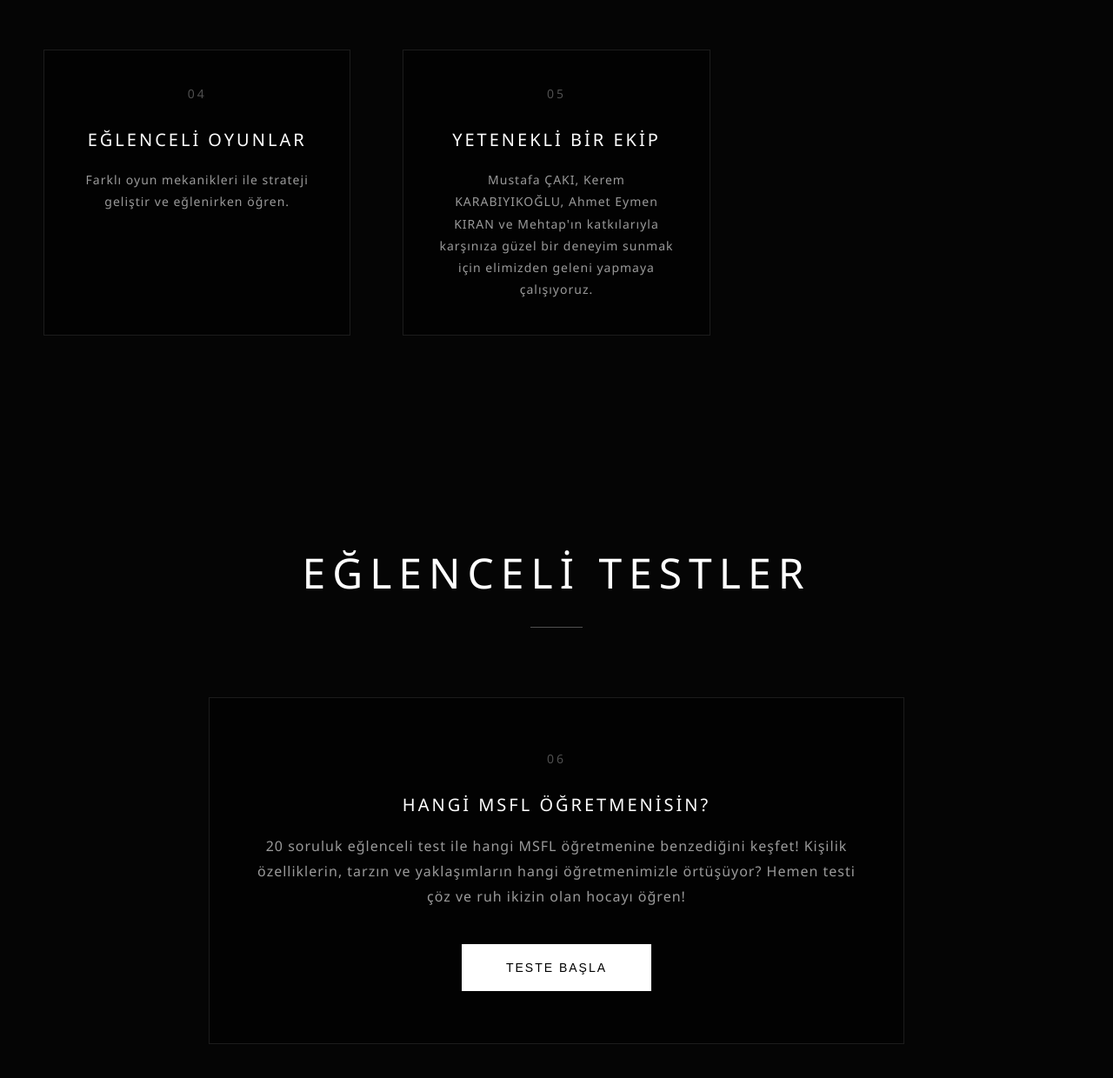
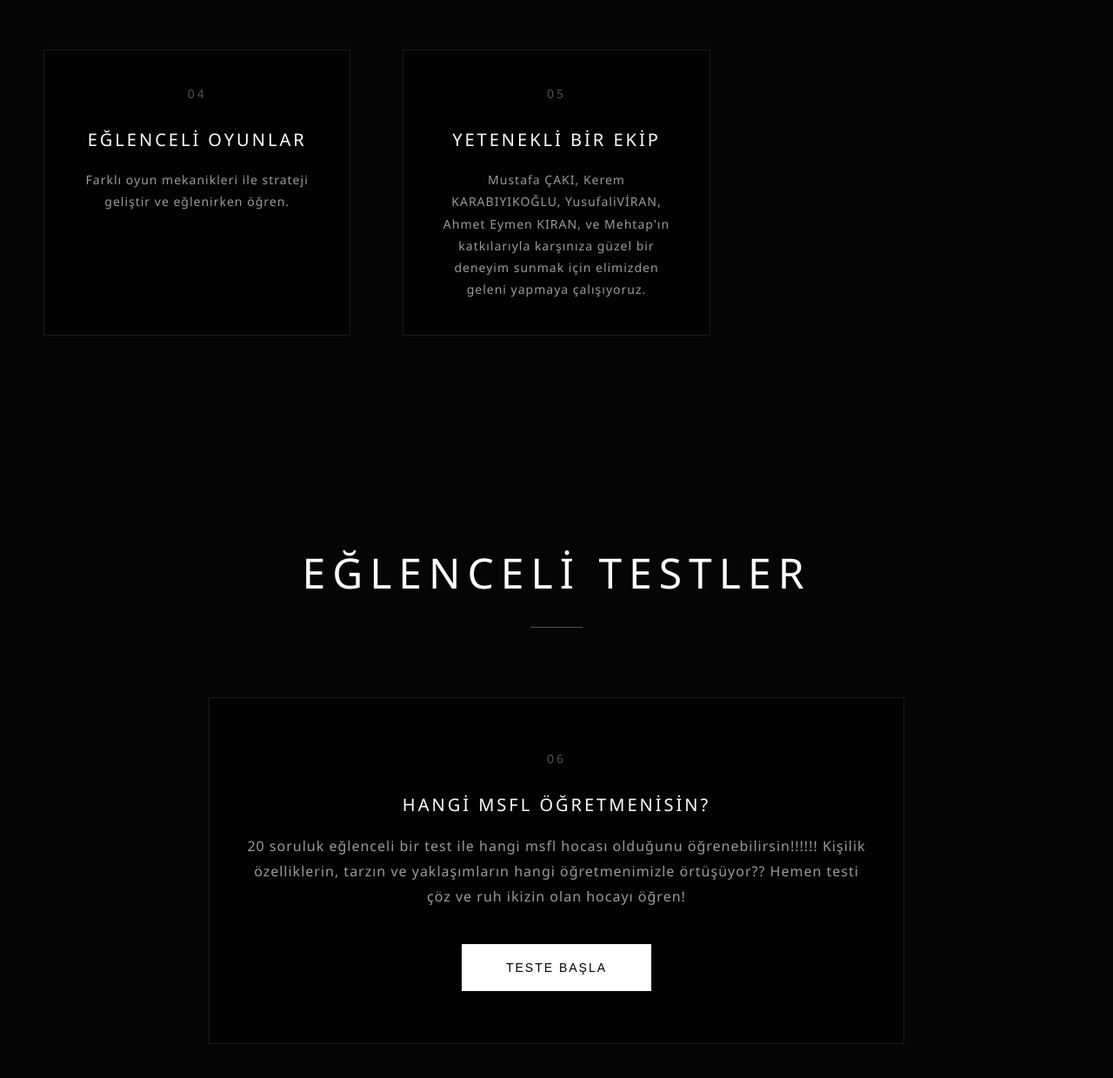
Before and after one commit to mustawtfa/mustafaaffet, a plain HTML site: page index.html in a window 1280 px wide. Shown: the part 2167-3407 px from the top of the page at 87% size. Drawn offline with Linux system fonts and the light colour scheme.

Commit message:
Update index.html

```diff
--- a/index.html
+++ b/index.html
@@ -130,7 +130,7 @@
                 <div class="feature-item">
                     <div class="feature-number">05</div>
                     <div class="feature-title">Yetenekli Bir Ekip</div>
-                    <p class="feature-desc">Mustafa ÇAKI, Kerem KARABIYIKOĞLU, Ahmet Eymen KIRAN ve Mehtap'ın katkılarıyla karşınıza güzel bir deneyim sunmak için elimizden geleni yapmaya çalışıyoruz.</p>
+                    <p class="feature-desc">Mustafa ÇAKI, Kerem KARABIYIKOĞLU, YusufaliVİRAN, Ahmet Eymen KIRAN, ve Mehtap'ın katkılarıyla karşınıza güzel bir deneyim sunmak için elimizden geleni yapmaya çalışıyoruz.</p>
                 </div>
             </div>
         </div>
@@ -145,8 +145,8 @@
                 <div class="feature-number">06</div>
                 <div class="feature-title">Hangi MSFL Öğretmenisin?</div>
                 <p class="feature-desc" style="font-size: 16px; line-height: 1.8; margin-bottom: 40px;">
-                    20 soruluk eğlenceli test ile hangi MSFL öğretmenine benzediğini keşfet!
-                    Kişilik özelliklerin, tarzın ve yaklaşımların hangi öğretmenimizle örtüşüyor?
+                    20 soruluk eğlenceli bir test ile hangi msfl hocası olduğunu öğrenebilirsin!!!!!!
+                    Kişilik özelliklerin, tarzın ve yaklaşımların hangi öğretmenimizle örtüşüyor??
                     Hemen testi çöz ve ruh ikizin olan hocayı öğren!
                 </p>
                 <button class="btn-primary" onclick="window.location.href='ogr.html'" style="padding: 18px 50px; font-size: 14px; letter-spacing: 2px;">
```
